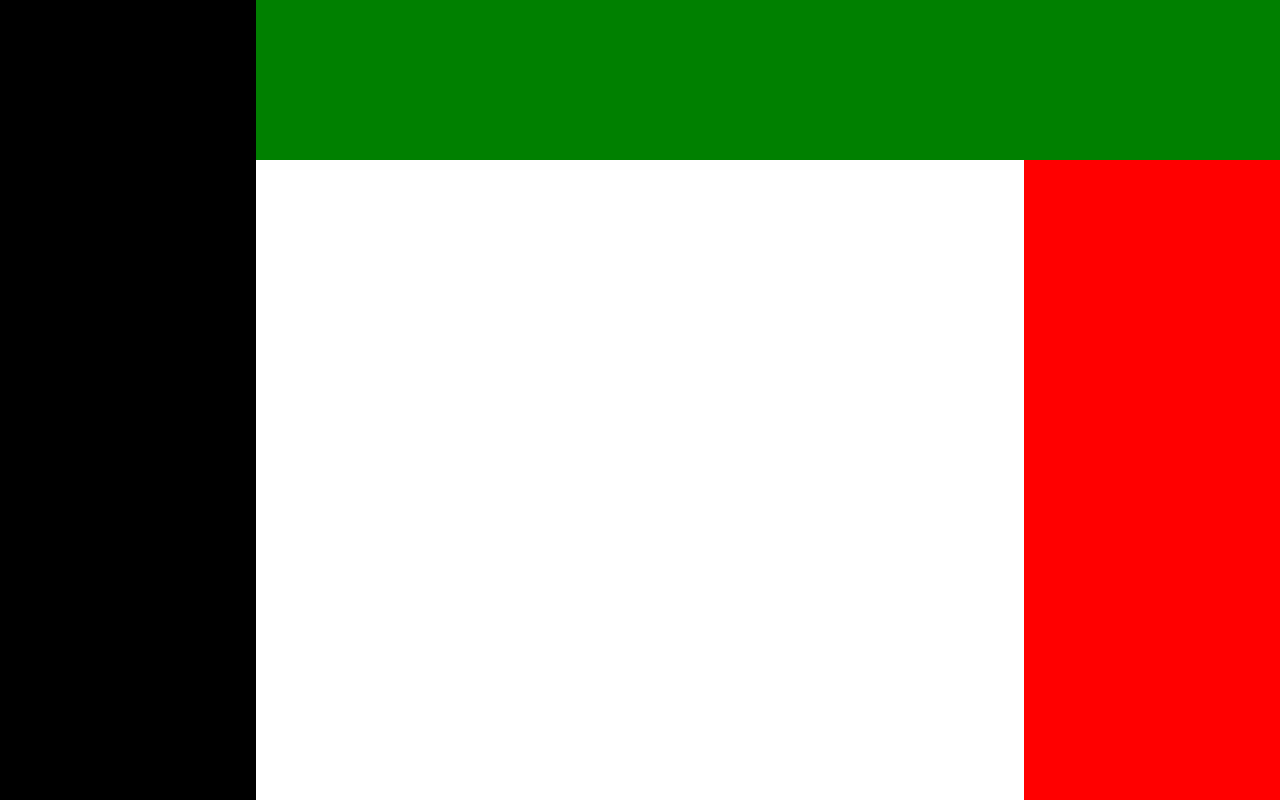
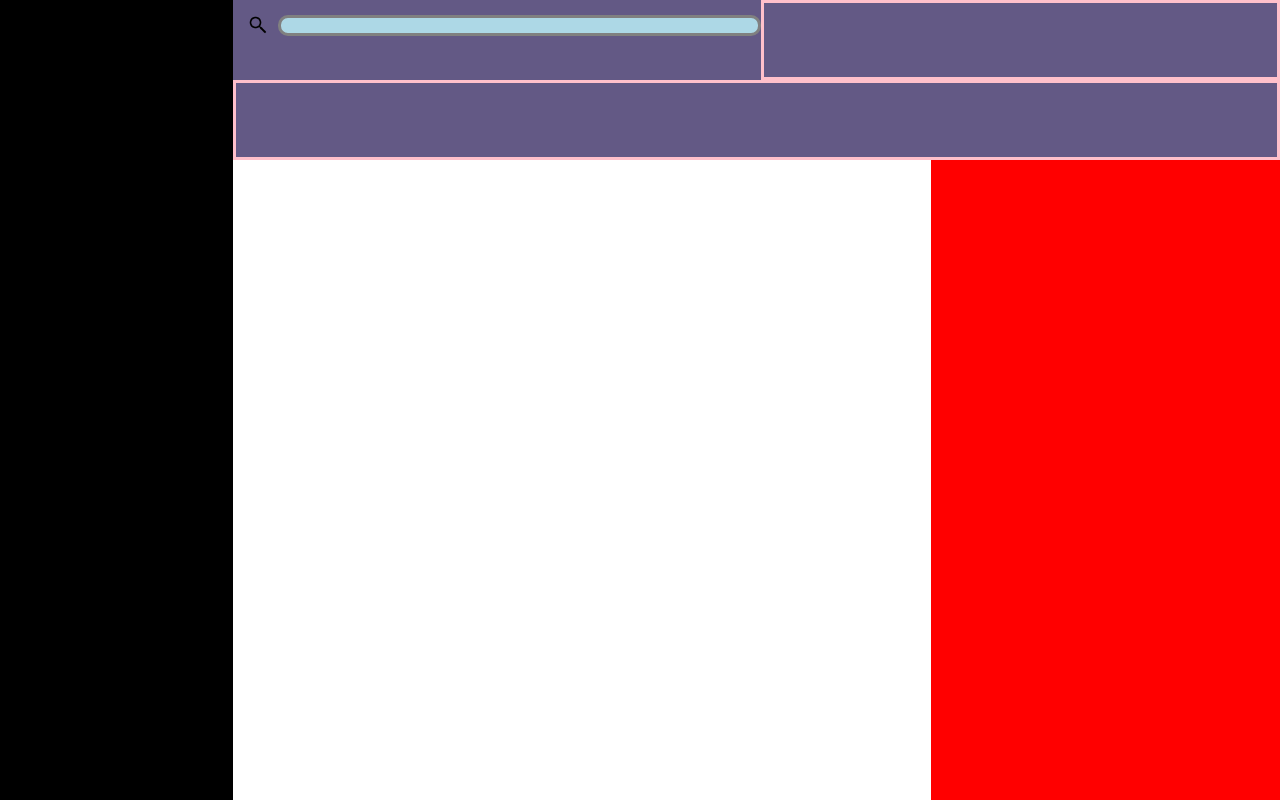
Before and after one commit to johnypatino/dashboard, a plain HTML site: page index.html in a window 1280 px wide. Drawn offline with Linux system fonts and the light colour scheme.

Commit message:
added search bar

```diff
--- a/index.html
+++ b/index.html
@@ -11,7 +11,10 @@
     <div class="container">
         <div class="header">
             <div class="header-top">
-                <div class="search-bar"></div>
+                <div class="search-bar">
+                    <img src="images/search.webp" alt="" height="20px" id="search-icon">
+                    <div class="search"></div>
+                </div>
                 <div class="notifications"></div>
             </div>
             <div class="header-bottom">
--- a/styles.css
+++ b/styles.css
@@ -1,34 +1,56 @@
+
 * {
     margin: 0;
     padding:0;
 }
+
 .container {
-    min-height: 100vh;
+    height: 100vh;
     display: grid;
-    grid-template-columns: 1fr 3fr 1fr;
+    grid-template-columns: 1fr 3fr 1.5fr;
     grid-template-rows: 1fr 4fr;
+
 }
 
 .header {
-    background-color: green;
+    background-color: #635985;
     grid-column: 2/ -1;
     display: grid;
-    grid-row: 1fr 1fr;
+    grid-template-rows: 1fr 1fr;
 }
 .header div {
     display: flex;
 }
-.header div > div {
-
+.search-bar {
+    margin: 15px 0 0 15px;
     flex:1;
 }
+
+.search {
+    margin-left: 10px;
+    background-color: lightblue;
+    border: 3px solid grey;
+    width: 100%;
+    height: 15px;
+    border-radius: 10px;
+}
+.notifications {
+    border: 3px solid pink;
+    flex: 1;
+    min-width: 200px;
+}
+
+.header-bottom {
+    border: 3px solid pink;
+    min-height: 50%;
+}
 .dashboard {
-    grid-column: 1 /2;
+    grid-column: 1 / 2;
     grid-row: 1 / -1;
     background-color: black;
 
 }
 .side {
-    grid-column: 3 / 4;
+
     background-color: red;
 }
```
Also changed, not shown: images/search.webp (added).
